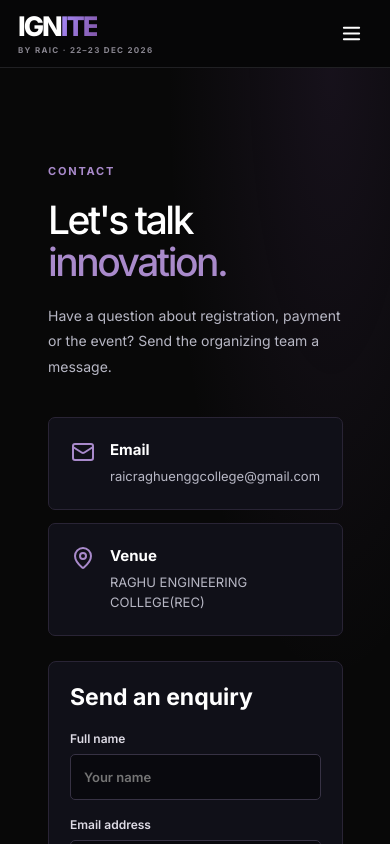
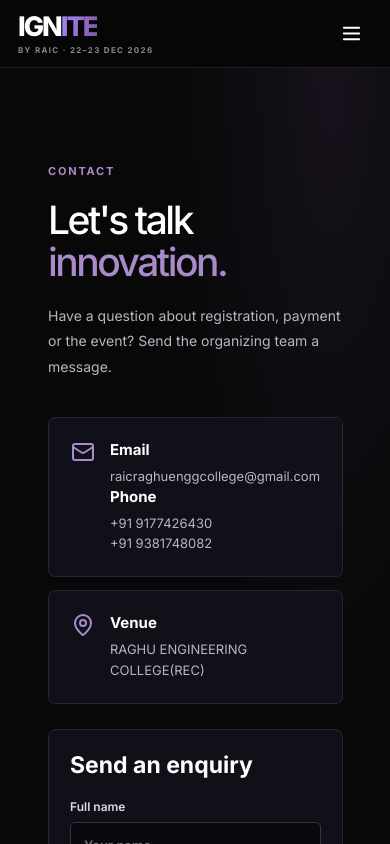
Before and after one commit to akash-1316/RAIC-Hackathon, a React (Vite) app in the folder FRONT END/: page /contact in a window 390 px wide. Shown: the top 844 px of the page. Built offline with nearby package versions, Linux system fonts and the light colour scheme; no server answers.

Commit message:
Add phone numbers to Contact page

```diff
--- a/FRONT END/src/pages/Contact.jsx
+++ b/FRONT END/src/pages/Contact.jsx
@@ -90,6 +90,12 @@ export default function Contact() {
                 <h3>Email</h3>
                 <p>
                   raicraghuenggcollege@gmail.com
+                </p>
+                <h3>Phone</h3>
+                <p>
+                  +91 9177426430
+                  <br/>
+                  +91 9381748082
                 </p>
               </div>
             </article>
```
